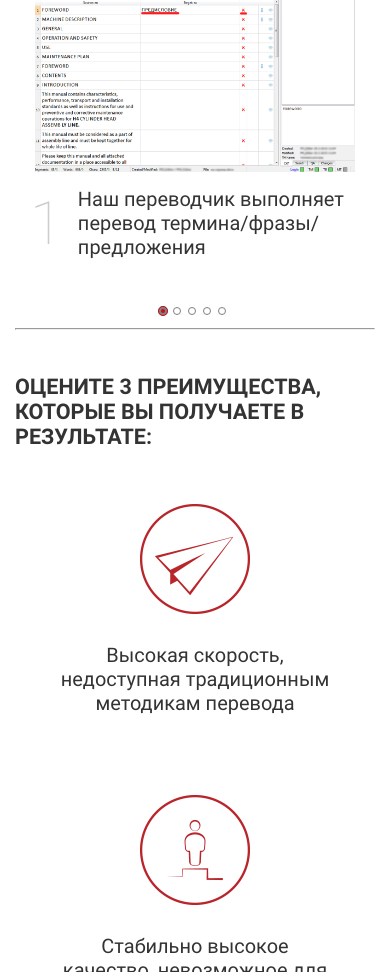
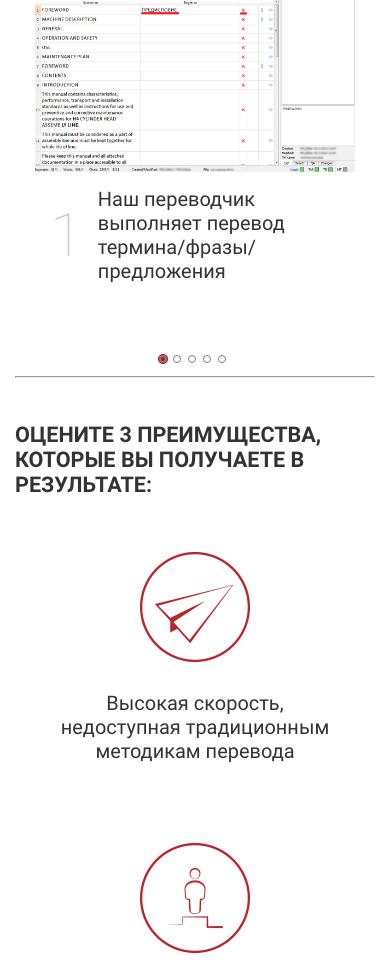
Before and after one commit to phpdeveloper93/test3, a plain HTML site: page index.html in a window 390 px wide. Shown: the part 3125-4097 px from the top of the page. Drawn offline with nearby package versions, Linux system fonts and the light colour scheme.

Commit message:
Eclipse v.1.1.2 date 12.07.2019 Fix slider text in ie

```diff
--- a/assets/less/components/slider.less
+++ b/assets/less/components/slider.less
@@ -76,13 +76,19 @@
     .bottom-slide-item {
         display: flex!important;
         align-items: center;
-        padding: 15px 0;
+        padding: 15px 10px;
+        overflow: hidden;
         span, p {
             padding-bottom: 0!important;
             margin: 0;
         }
+        span {
+            max-width: 20%;
+            margin-left: 10px;
+        }
         p {
             margin-left: 15px;
+            max-width: 80%;
         }
     }
     .slick-slider {
```
Also changed, not shown: index.html (+1 -1 lines), assets/css/style.css, 1 other file.
